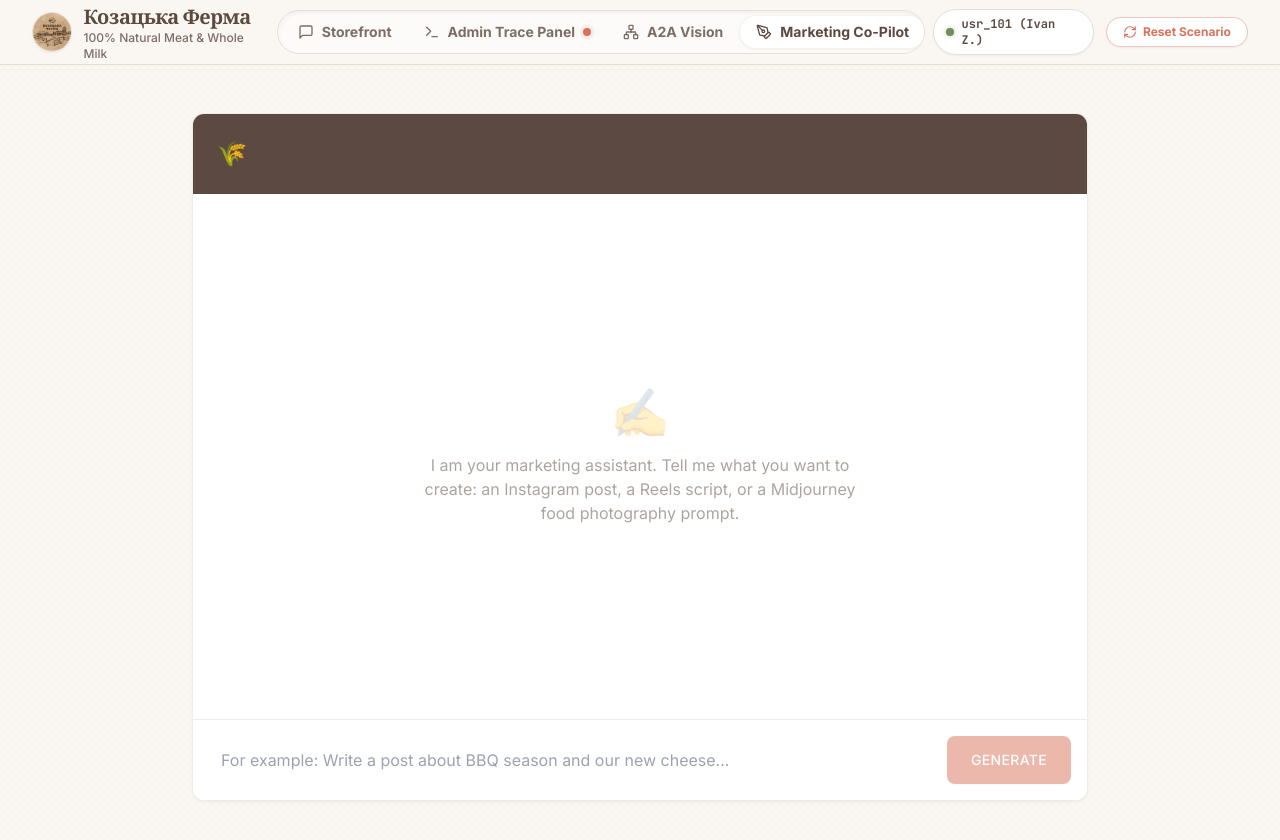
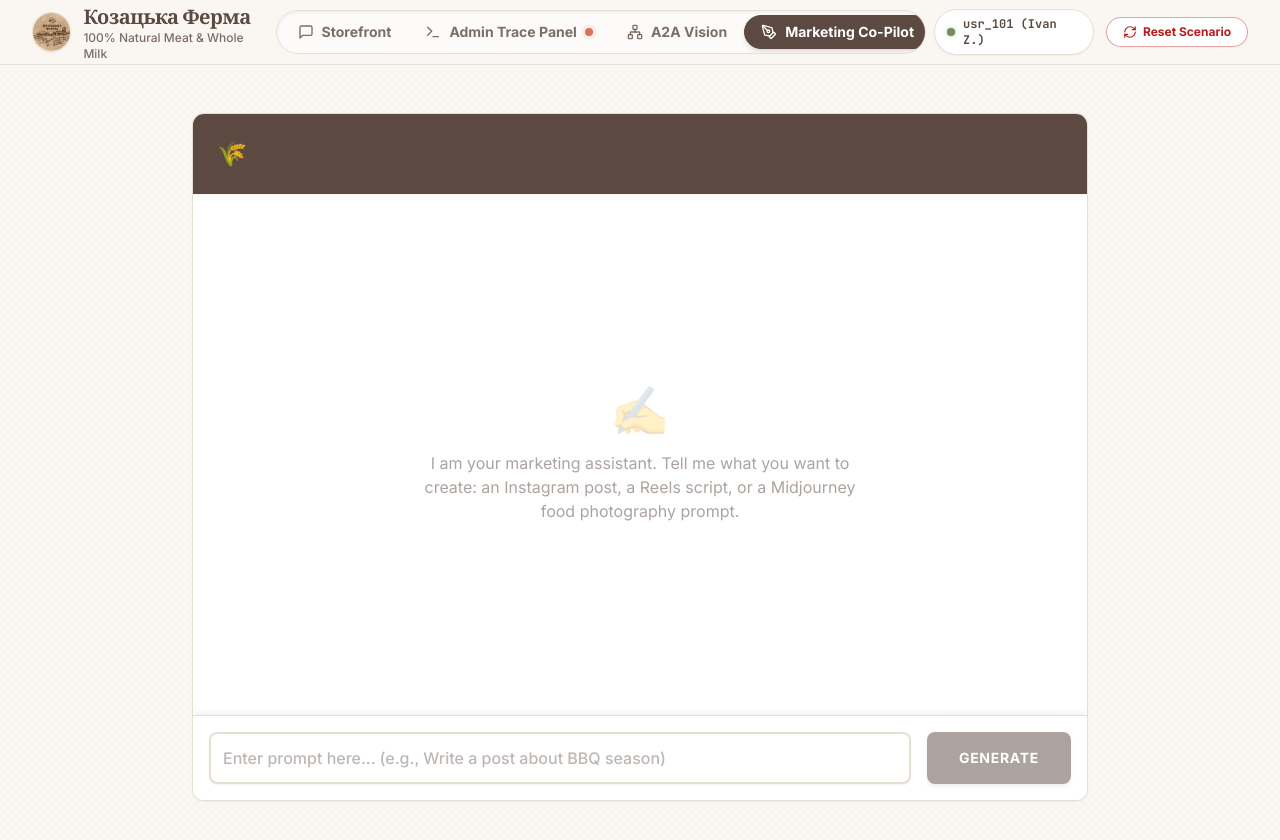
Before and after one commit to mykytaterentiev/kozatska_ferma, a React (Vite) app in the folder frontend/: page / in a window 1280 px wide. Both pictures are taken after a click on the button "Marketing Co-Pilot". Shown: the top 840 px of the page. Built offline with nearby package versions, Linux system fonts and the light colour scheme; a web font is replaced by a local one.

Commit message:
style(ui): fix marketing layout clipping, contrast issues, and tab styling

```diff
--- a/frontend/src/components/MarketingCopilot.tsx
+++ b/frontend/src/components/MarketingCopilot.tsx
@@ -50,10 +50,10 @@ export const MarketingCopilot: React.FC = () => {
 
   return (
     <div className="flex h-[calc(100vh-4rem)] bg-brand-kraftLight text-brand-roasted p-6 font-sans">
-      <div className="flex flex-col w-full max-w-4xl mx-auto bg-white rounded-xl shadow-sm border border-brand-roasted/10 overflow-hidden">
+      <div className="flex flex-col w-full max-w-4xl mx-auto bg-white rounded-xl shadow-sm border border-brand-border overflow-hidden">
 
-        {/* Header */}
-        <div className="px-6 py-4 bg-brand-roasted text-brand-kraftLight flex items-center gap-3">
+        {/* Header - Added flex-shrink-0 to prevent flex compression overlap */}
+        <div className="px-6 py-4 bg-brand-roasted text-brand-kraftLight flex items-center gap-3 flex-shrink-0 z-10 shadow-sm relative">
           <span className="text-2xl">🌾</span>
           <div>
             <h2 className="font-bold text-lg tracking-wide uppercase">Marketing Co-Pilot</h2>
@@ -77,7 +77,7 @@ export const MarketingCopilot: React.FC = () => {
               <ReactMarkdown>
                 {response}
               </ReactMarkdown>
-              <div ref={endRef} />
+              <div ref={endRef} className="h-8" />
             </div>
           )}
 
@@ -92,20 +92,20 @@ export const MarketingCopilot: React.FC = () => {
         </div>
 
         {/* Input Area */}
-        <div className="p-4 bg-white border-t border-brand-roasted/10">
+        <div className="p-4 bg-white border-t border-brand-border shadow-[0_-4px_6px_-1px_rgba(0,0,0,0.05)] flex-shrink-0">
           <form onSubmit={handleGenerate} className="flex gap-4">
             <input
               type="text"
               value={prompt}
               onChange={(e) => setPrompt(e.target.value)}
-              placeholder="For example: Write a post about BBQ season and our new cheese..."
-              className="flex-1 rounded-lg border-brand-roasted/20 bg-brand-kraftLight/30 focus:bg-white focus:ring-brand-roasted focus:border-brand-roasted transition-colors p-3"
+              placeholder="Enter prompt here... (e.g., Write a post about BBQ season)"
+              className="flex-1 rounded-lg border-2 border-brand-border bg-white text-brand-roasted placeholder:text-brand-roasted/40 focus:bg-white focus:ring-0 focus:border-brand-roasted transition-colors p-3 shadow-sm font-medium"
               disabled={loading}
             />
             <button
               type="submit"
               disabled={loading || !prompt.trim()}
-              className="px-6 py-3 bg-brand-terracotta hover:bg-red-700 text-white font-medium tracking-wide uppercase text-sm rounded-lg shadow-sm disabled:opacity-50 disabled:cursor-not-allowed transition-all"
+              className="px-8 py-3 bg-brand-roasted hover:bg-brand-roasted/90 text-white font-bold tracking-wider uppercase text-sm rounded-lg shadow-md disabled:opacity-50 disabled:cursor-not-allowed transition-all"
             >
               Generate
             </button>
--- a/frontend/src/components/Navbar.tsx
+++ b/frontend/src/components/Navbar.tsx
@@ -40,8 +40,8 @@ export const Navbar: FC<NavbarProps> = ({
             onClick={() => setActiveView('b2c')}
             className={`flex items-center justify-center space-x-2 px-4 py-1.5 text-sm font-bold rounded-full transition-all duration-200 whitespace-nowrap ${
               activeView === 'b2c'
-                ? 'bg-white text-brand-roasted shadow-sm border border-brand-border/40'
-                : 'text-brand-roasted/80 hover:text-brand-roasted hover:bg-brand-roasted/5'
+                ? 'bg-brand-roasted text-white shadow-md border border-brand-roasted'
+                : 'text-brand-roasted/80 hover:text-brand-roasted hover:bg-brand-roasted/5 border border-transparent'
             }`}
           >
             <MessageSquare className="w-4 h-4" />
@@ -52,8 +52,8 @@ export const Navbar: FC<NavbarProps> = ({
             onClick={() => setActiveView('admin')}
             className={`flex items-center justify-center space-x-2 px-4 py-1.5 text-sm font-bold rounded-full transition-all duration-200 whitespace-nowrap ${
               activeView === 'admin'
-                ? 'bg-white text-brand-roasted shadow-sm border border-brand-border/40'
-                : 'text-brand-roasted/80 hover:text-brand-roasted hover:bg-brand-roasted/5'
+                ? 'bg-brand-roasted text-white shadow-md border border-brand-roasted'
+                : 'text-brand-roasted/80 hover:text-brand-roasted hover:bg-brand-roasted/5 border border-transparent'
             }`}
           >
             <Terminal className="w-4 h-4" />
@@ -70,8 +70,8 @@ export const Navbar: FC<NavbarProps> = ({
             onClick={() => setActiveView('a2a')}
             className={`flex items-center justify-center space-x-2 px-4 py-1.5 text-sm font-bold rounded-full transition-all duration-200 whitespace-nowrap ${
               activeView === 'a2a'
-                ? 'bg-white text-brand-roasted shadow-sm border border-brand-border/40'
-                : 'text-brand-roasted/80 hover:text-brand-roasted hover:bg-brand-roasted/5'
+                ? 'bg-brand-roasted text-white shadow-md border border-brand-roasted'
+                : 'text-brand-roasted/80 hover:text-brand-roasted hover:bg-brand-roasted/5 border border-transparent'
             }`}
           >
             <Network className="w-4 h-4" />
@@ -82,8 +82,8 @@ export const Navbar: FC<NavbarProps> = ({
             onClick={() => setActiveView('marketing')}
             className={`flex items-center justify-center space-x-2 px-4 py-1.5 text-sm font-bold rounded-full transition-all duration-200 whitespace-nowrap ${
               activeView === 'marketing'
-                ? 'bg-white text-brand-roasted shadow-sm border border-brand-border/40'
-                : 'text-brand-roasted/80 hover:text-brand-roasted hover:bg-brand-roasted/5'
+                ? 'bg-brand-roasted text-white shadow-md border border-brand-roasted'
+                : 'text-brand-roasted/80 hover:text-brand-roasted hover:bg-brand-roasted/5 border border-transparent'
             }`}
           >
             <PenTool className="w-4 h-4" />
@@ -102,7 +102,7 @@ export const Navbar: FC<NavbarProps> = ({
             onClick={onResetDemo}
             disabled={isResetting}
             title="Reset Order #4501 to delayed_critical for a fresh demo run"
-            className="flex items-center justify-center space-x-1.5 text-xs font-bold px-4 py-1.5 rounded-full bg-white text-brand-terracotta hover:bg-brand-terracotta hover:text-white border border-brand-terracotta/40 transition-all disabled:opacity-50 whitespace-nowrap shadow-sm"
+            className="flex items-center justify-center space-x-1.5 text-xs font-bold px-4 py-1.5 rounded-full bg-white text-red-700 hover:bg-red-700 hover:text-white border border-red-700/40 transition-all disabled:opacity-50 whitespace-nowrap shadow-sm"
           >
             <RefreshCw className={`w-3.5 h-3.5 ${isResetting ? 'animate-spin' : ''}`} />
             <span className="hidden md:inline">Reset Scenario</span>
```
